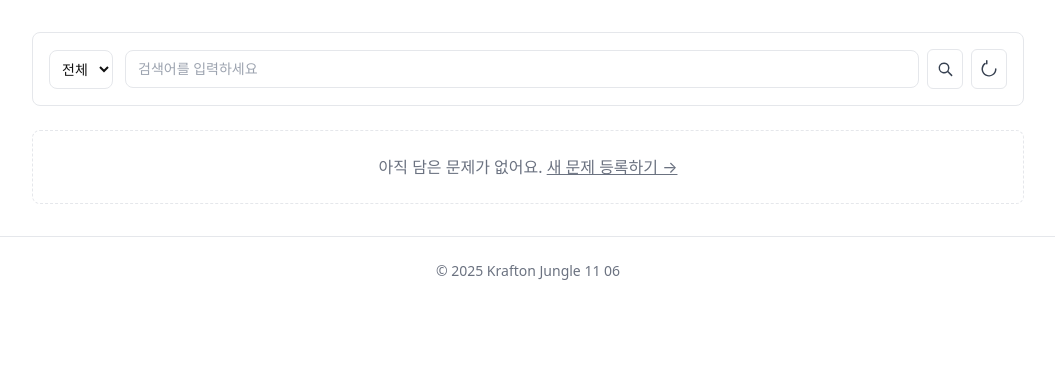
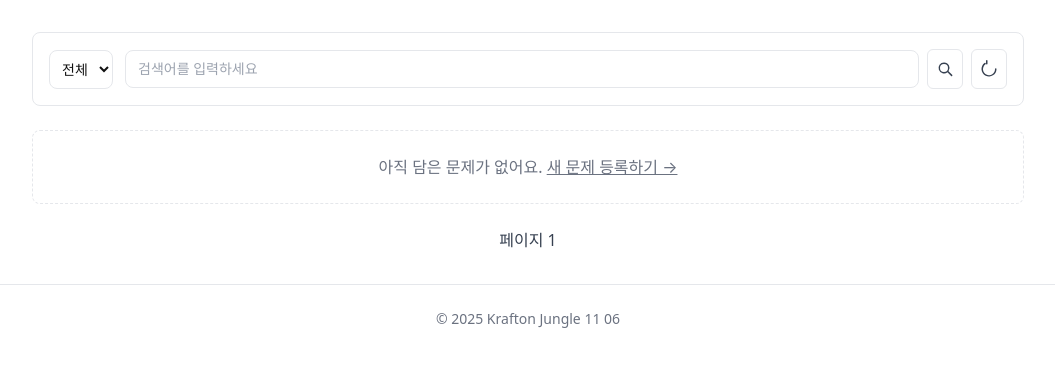
Before and after one commit to kckoh/jungle-mini-project, a Flask app: page /problems in a window 1280 px wide. Shown: the part 73-440 px from the top of the page, without its empty margins (112-1167 px from the left). Run offline with Flask 3, Linux system fonts and the light colour scheme; the visitor is signed in with stand-in values (Sample User, id 1); data that the repository does not hold is empty; some libraries are stand-ins or nearby versions.

Commit message:
paging function add

```diff
--- a/app.py
+++ b/app.py
@@ -357,7 +357,16 @@ def new_problem():
 @login_required
 def problems():
     # retrieve the email from the session
-    results = list(posts.find({"email": session['email']}))
+    page = int(request.args.get('page', 1, type=int))
+
+    skipCnt = (page - 1) * 5
+
+    results = list(posts.find({"email": session['email']}).sort("_id", -1).skip(skipCnt).limit(5))
+
+    if len(results) == 5 and list(posts.find({"email": session['email'], "_id": {"$gt": results[4]["_id"]}}).limit(1)):
+        nextPage = True
+    else:
+        nextPage = False
 
     for result in results:
         tags = []
@@ -369,9 +378,8 @@ def problems():
         result['created_at'] = result['created_at'].date()
         if tags:
             result['tags'] = tags
-        app.logger.info(f"Problem ID: {result['_id']}")
 
-    return render_template("problems/problems_list.html", items=results)
+    return render_template("problems/problems_list.html", items=results, page=page, nextPage=nextPage)
 
 
 @app.route("/api/posts/<pid>", methods=['PATCH'])
--- a/templates/problems/problems_list.html
+++ b/templates/problems/problems_list.html
@@ -68,11 +68,28 @@
               <a href="/problems/{{ p._id }}" class="inline-flex items-center text-xs px-2 py-1 rounded border border-gray-200 hover:bg-gray-50">자세히 보기</a>
             </div>
           </article>
+
+
         {% endfor %}
       {% else %}
         <div class="border border-dashed rounded-lg p-6 text-center text-gray-500 bg-white">아직 담은 문제가 없어요. <a class="underline" href="/problems/new">새 문제 등록하기 →</a></div>
       {% endif %}
     </div>
+    <!-- 페이지네이션 -->
+  <div class="flex justify-center items-center gap-4 mt-6">
+    {% if page > 1 %}
+      <a href="{{ url_for('problems', page=page-1) }}"
+         class="px-4 py-2 border rounded hover:bg-gray-50">이전</a>
+    {% endif %}
+
+    <span class="text-gray-700">페이지 {{ page }}</span>
+
+    {% if nextPage %}
+      <a href="{{ url_for('problems', page=page+1) }}"
+         class="px-4 py-2 border rounded hover:bg-gray-50">다음</a>
+    {% endif %}
+  </div>
+
   </section>
   {% if pages and pages > 1 %}
   <div class="mt-6 flex items-center justify-center gap-2">
```
